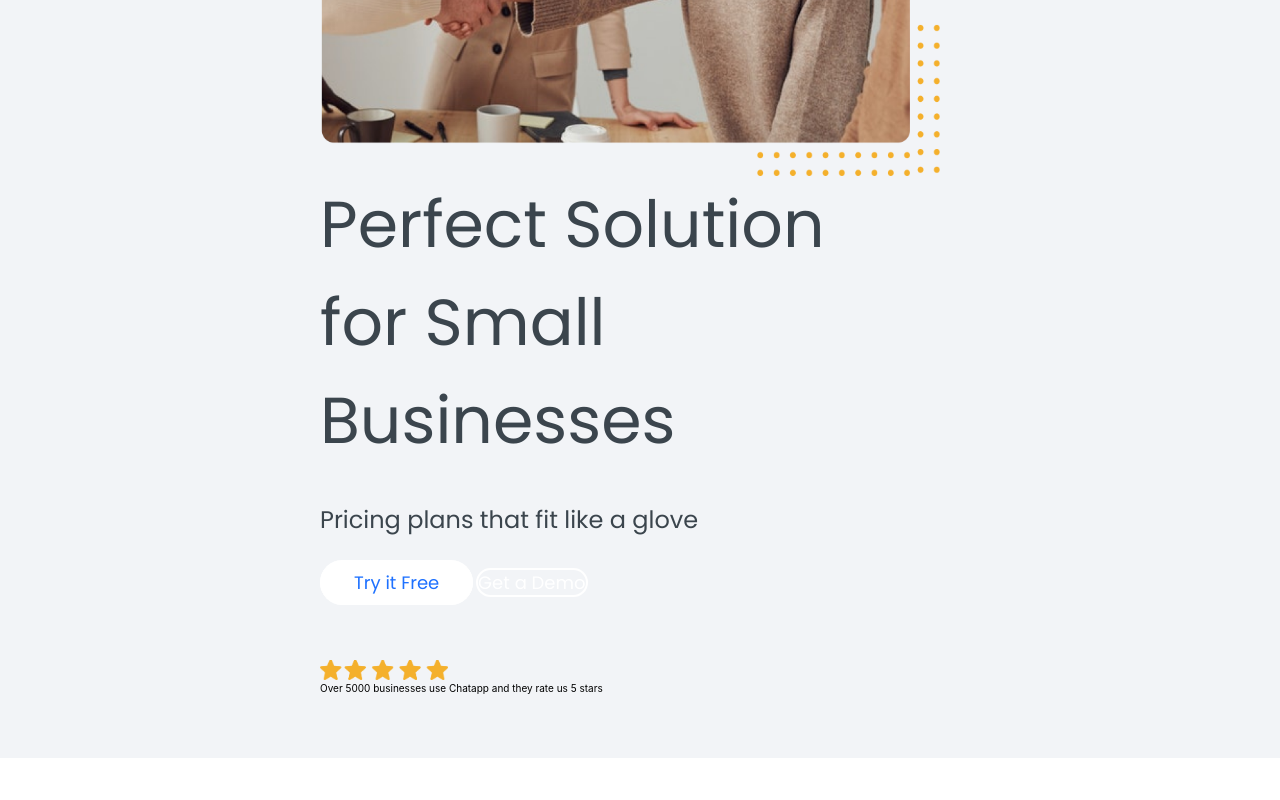
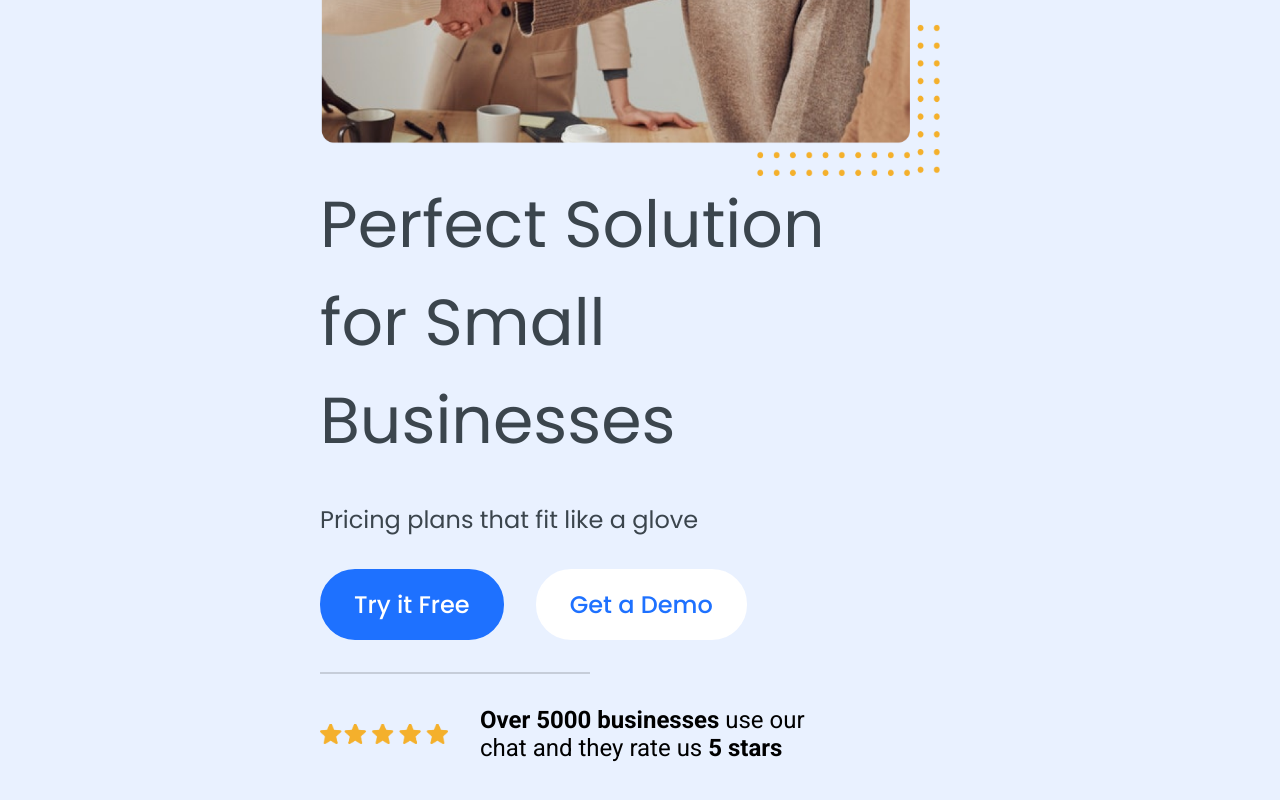
Before and after one commit to SebastianBoari/wannachat-prom, a website: page index.html in a window 1280 px wide. Shown: the part 2535-3335 px from the top of the page. Before the commit the page ends 3293 px from the top, so only its background shows below. Drawn offline with Linux system fonts and the light colour scheme; files whose address does not match are found by name.

Commit message:
feat: home content finished

```diff
--- a/dev/scss/misc/_variables.scss
+++ b/dev/scss/misc/_variables.scss
@@ -2,7 +2,7 @@
 
 /* Colors */
 $white: #ffffff;
-$grey: #F2F4F7;
+$grey: #E9F1FF;
 $grey-var: #ebebeb;
 $yellow: #F4B02C;
 $blue: #1E71FF;
--- a/dev/scss/pages/_home.scss
+++ b/dev/scss/pages/_home.scss
@@ -112,16 +112,46 @@
             }
         }
 
-        .solutions__buttons {}
+        .solutions__buttons {
+            @include flex(row, wrap, start, center, $l-space);
 
-        #space-line {}
+            .tryit-btn {
+                font-size: 24px;
+                font-weight: 500;
+                padding: $m-space $l-space;
+            }
+
+            .getdemo-btn {
+                font-size: 24px;
+                font-weight: 500;
+                padding: $m-space $l-space;
+            }
+        }
+
+        #space-line {
+            width: 50%;
+            height: 2px;
+            background-color: rgba(0, 0, 0, 15%)
+        }
 
         .description__rating {
+            @include flex(row, wrap, start, center, $l-space);
+
             .stars {
                 max-width: 12.8rem;
             }
 
-            .rating__fact {}
+            .rating__fact {
+                max-width: 36rem;
+                font-size: $l-txt;
+                font-family: 'Roboto', sans-serif;
+                font-weight: 400;
+
+                span {
+                    font-weight: 600;
+                }
+
+            }
         }
     }
 }
--- a/dev/scss/partials/_button.scss
+++ b/dev/scss/partials/_button.scss
@@ -44,3 +44,22 @@
     -moz-box-shadow: 2px 3px 14px -4px rgba(0, 0, 0, 0.50);
     box-shadow: 2px 3px 14px -4px rgba(0, 0, 0, 0.50);
 }
+
+.pill-primary {
+    font-family: 'Poppins', sans-serif;
+    font-size: $m-txt;
+    font-weight: 400;
+
+    border: solid 2px $blue;
+    padding: $s-space $l-space;
+    border-radius: 35px;
+    background-color: $blue;
+    color: $white;
+    transition: all .3s;
+}
+
+.pill-primary:hover {
+    -webkit-box-shadow: 2px 3px 14px -4px rgba(0, 0, 0, 0.50);
+    -moz-box-shadow: 2px 3px 14px -4px rgba(0, 0, 0, 0.50);
+    box-shadow: 2px 3px 14px -4px rgba(0, 0, 0, 0.50);
+}
--- a/index.html
+++ b/index.html
@@ -4,7 +4,7 @@
 <head>
     <meta charset="UTF-8">
     <meta name="viewport" content="width=device-width, initial-scale=1.0">
-    <link rel="icon" href="./public/assets/icons/wannachat-icon.png">
+    <link rel="icon" href="./public/assets/icons/wannachat-icon-2.png">
     <link rel="stylesheet" href="./public/css/index.css">
     <title>WannaChat</title>
 </head>
@@ -78,15 +78,15 @@
             </div>
 
             <div class="solutions__buttons">
-                <a class="pill-light getstart-btn" href="./public/pages/session.html">Try it Free</a>
-                <a class="pill-outline-light learnmore-btn" href="./public/pages/about.html">Get a Demo</a>
+                <a class="pill-primary tryit-btn" href="./public/pages/session.html">Try it Free</a>
+                <a class="pill-light getdemo-btn" href="./public/pages/about.html">Get a Demo</a>
             </div>
 
             <span id="space-line"></span>
 
             <div class="description__rating">
                 <img class="stars" src="./public/assets/img/stars.png" alt="">
-                <p class="rating__fact"><span>Over 5000 businesses</span> use Chatapp and they rate us <span>5
+                <p class="rating__fact"><span>Over 5000 businesses</span> use our chat and they rate us <span>5
                         stars</span></p>
             </div>
         </section>
```
Also changed, not shown: public/assets/icons/wannachat-icon-2.png (added), public/css/index.css, 1 other file.
